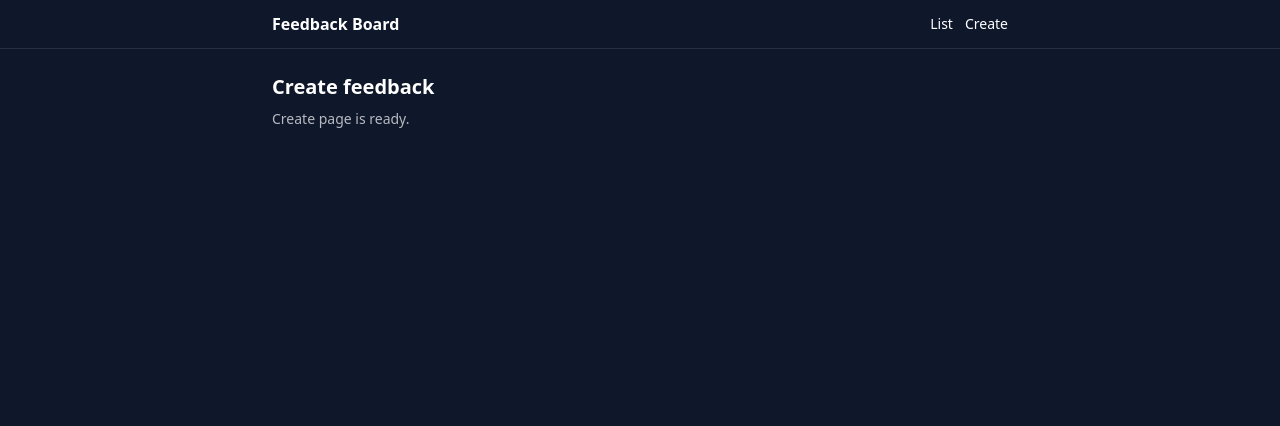
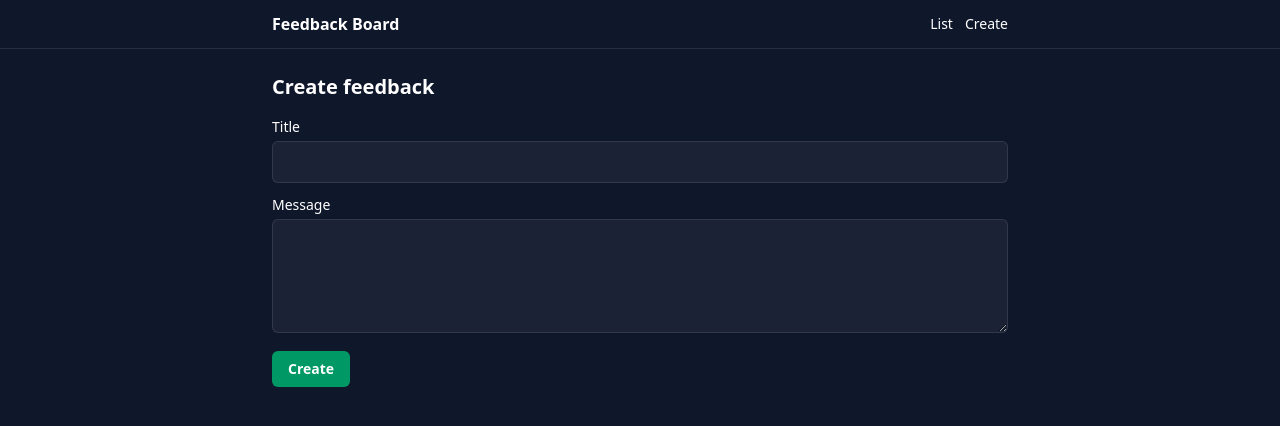
Before and after one commit to robinucar/Feedback-Board, a React (Vite) app in the folder apps/web/: page /new in a window 1280 px wide. Shown: the top 426 px of the page. Built offline with nearby package versions, Linux system fonts and the light colour scheme; no server answers.

Commit message:
feat(web): add create feedback flow

```diff
--- a/apps/web/src/lib/feedback.ts
+++ b/apps/web/src/lib/feedback.ts
@@ -16,3 +16,25 @@ export const fetchFeedbackList = async (): Promise<Feedback[]> => {
 
   return res.json()
 }
+
+
+export type CreateFeedbackInput = {
+  title: string
+  message: string
+}
+
+export const createFeedback = async (
+  input: CreateFeedbackInput,
+): Promise<void> => {
+  const res = await fetch(`${API_BASE_URL}/feedback`, {
+    method: "POST",
+    headers: {
+      "Content-Type": "application/json",
+    },
+    body: JSON.stringify(input),
+  })
+
+  if (!res.ok) {
+    throw new Error("Failed to create feedback")
+  }
+}
--- a/apps/web/src/pages/FeedbackCreatePage.tsx
+++ b/apps/web/src/pages/FeedbackCreatePage.tsx
@@ -1,10 +1,76 @@
+import { useState } from "react"
+import { createFeedback } from "../lib/feedback"
+
 export const FeedbackCreatePage = () => {
+  const [title, setTitle] = useState("")
+  const [message, setMessage] = useState("")
+  const [loading, setLoading] = useState(false)
+  const [error, setError] = useState<string | null>(null)
+  const [success, setSuccess] = useState(false)
+
+  const handleSubmit = async (e: React.FormEvent) => {
+    e.preventDefault()
+    setLoading(true)
+    setError(null)
+
+    try {
+      await createFeedback({ title, message })
+      setSuccess(true)
+      setTitle("")
+      setMessage("")
+    } catch {
+      setError("Failed to create feedback")
+    } finally {
+      setLoading(false)
+    }
+  }
+
   return (
-    <div className="space-y-2">
+    <div className="space-y-4">
       <h1 className="text-xl font-semibold">Create feedback</h1>
-      <p className="text-sm text-white/70">
-        Create page is ready.
-      </p>
+
+      <form onSubmit={handleSubmit} className="space-y-3">
+        <div>
+          <label className="block text-sm mb-1">Title</label>
+          <input
+            className="w-full rounded-md bg-white/5 border border-white/10 px-3 py-2"
+            value={title}
+            onChange={(e) => setTitle(e.target.value)}
+            required
+          />
+        </div>
+
+        <div>
+          <label className="block text-sm mb-1">Message</label>
+          <textarea
+            className="w-full rounded-md bg-white/5 border border-white/10 px-3 py-2"
+            rows={4}
+            value={message}
+            onChange={(e) => setMessage(e.target.value)}
+            required
+          />
+        </div>
+
+        <button
+          type="submit"
+          disabled={loading}
+          className="rounded-md bg-emerald-600 px-4 py-2 text-sm font-semibold disabled:opacity-50"
+        >
+          {loading ? "Saving..." : "Create"}
+        </button>
+      </form>
+
+      {success && (
+        <p className="text-sm text-emerald-400">
+          Feedback created successfully.
+        </p>
+      )}
+
+      {error && (
+        <p className="text-sm text-red-400">
+          {error}
+        </p>
+      )}
     </div>
   )
 }
```
